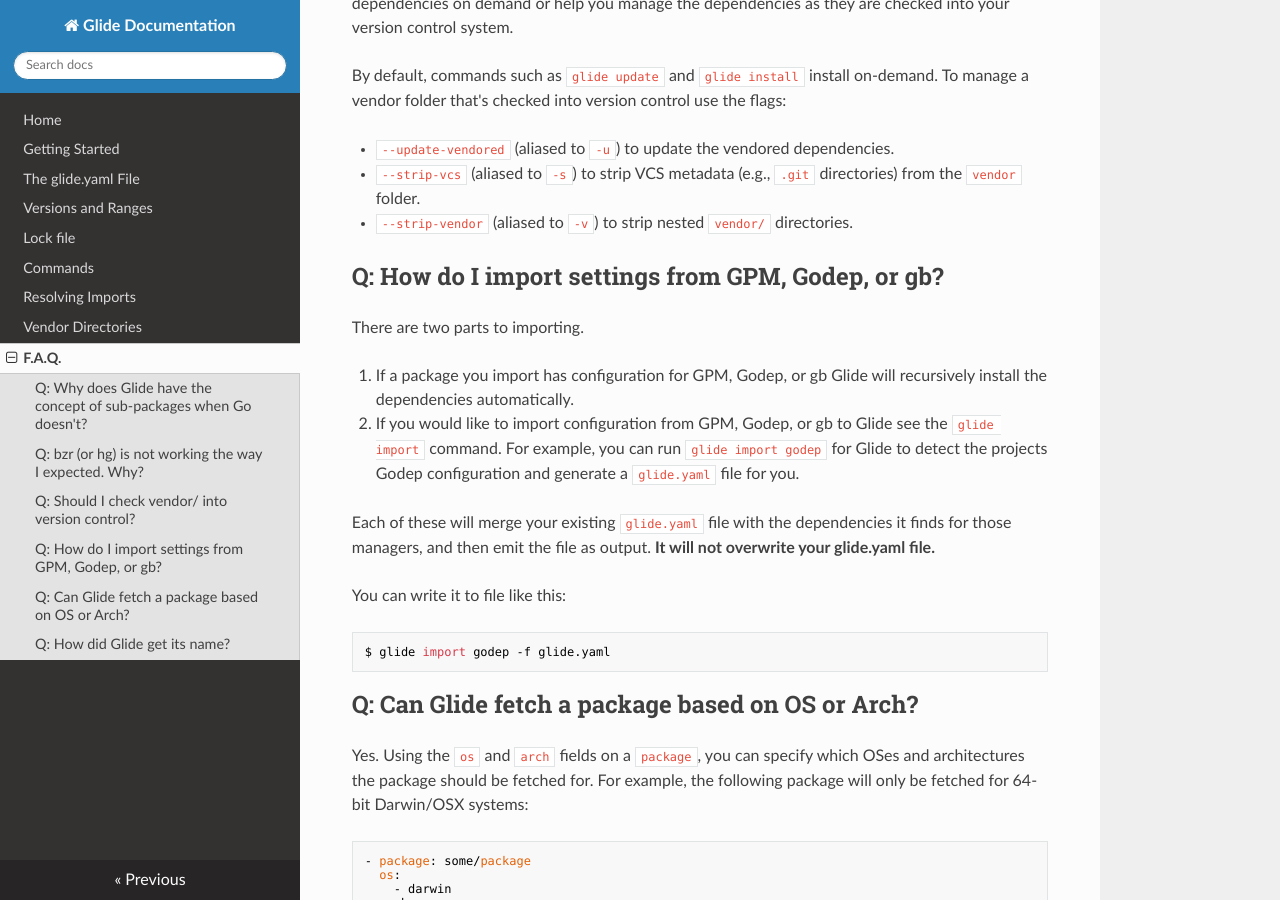
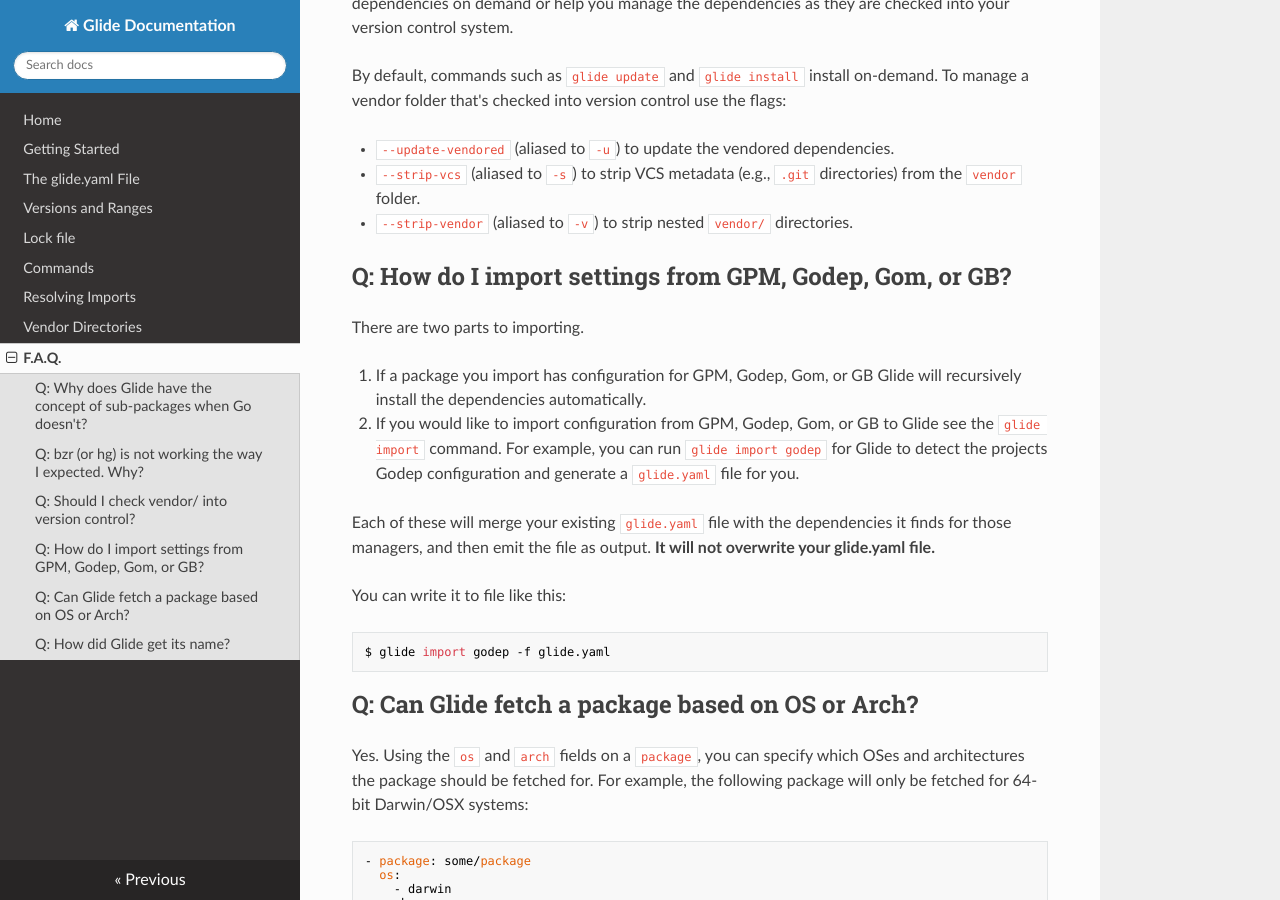
Before and after one commit to Masterminds/glide, an MkDocs documentation site: the page built from docs/faq.md, in a window 1280 px wide and 900 px high, scrolled down 608 px. Built offline with MkDocs 1.6.1, drawn with Linux system fonts in a browser that asks for light colours; nearby versions of some CDN libraries; old or Windows-style settings are respelled for this version of MkDocs.

Commit message:
Updating the docs for Gom

```diff
--- a/docs/commands.md
+++ b/docs/commands.md
@@ -31,7 +31,7 @@ You can download one or more packages to your `vendor` directory and have it add
 
     $ glide get github.com/Masterminds/cookoo
 
-When `glide get` is used it will introspect the listed package to resolve its dependencies including using Godep, GPM, and GB config files.
+When `glide get` is used it will introspect the listed package to resolve its dependencies including using Godep, GPM, Gom, and GB config files.
 
 The `glide get` command can have a [version or range](versions.md) passed in with the package name. For example,
 
@@ -45,7 +45,7 @@ Download or update all of the libraries listed in the `glide.yaml` file and put
 
     $ glide up
 
-This will recurse over the packages looking for other projects managed by Glide, Godep, gb, and GPM. When one is found those packages will be installed as needed.
+This will recurse over the packages looking for other projects managed by Glide, Godep, GB, Gom, and GPM. When one is found those packages will be installed as needed.
 
 A `glide.lock` file will be created or updated with the dependencies pinned to specific versions. For example, if in the `glide.yaml` file a version was specified as a range (e.g., `^1.2.3`) it will be set to a specific commit id in the `glide.lock` file. That allows for reproducible installs (see `glide install`).
 
--- a/docs/faq.md
+++ b/docs/faq.md
@@ -18,12 +18,12 @@ By default, commands such as `glide update` and `glide install` install on-deman
 * `--strip-vcs` (aliased to `-s`) to strip VCS metadata (e.g., `.git` directories) from the `vendor` folder.
 * `--strip-vendor` (aliased to `-v`) to strip nested `vendor/` directories.
 
-## Q: How do I import settings from GPM, Godep, or gb?
+## Q: How do I import settings from GPM, Godep, Gom, or GB?
 
 There are two parts to importing.
 
-1. If a package you import has configuration for GPM, Godep, or gb Glide will recursively install the dependencies automatically.
-2. If you would like to import configuration from GPM, Godep, or gb to Glide see the `glide import` command. For example, you can run `glide import godep` for Glide to detect the projects Godep configuration and generate a `glide.yaml` file for you.
+1. If a package you import has configuration for GPM, Godep, Gom, or GB Glide will recursively install the dependencies automatically.
+2. If you would like to import configuration from GPM, Godep, Gom, or GB to Glide see the `glide import` command. For example, you can run `glide import godep` for Glide to detect the projects Godep configuration and generate a `glide.yaml` file for you.
 
 Each of these will merge your existing `glide.yaml` file with the
 dependencies it finds for those managers, and then emit the file as
--- a/docs/getting-started.md
+++ b/docs/getting-started.md
@@ -4,7 +4,7 @@ This is a quick start guide to using Glide once you have it installed.
 
 ## Initially Detecting Project Dependencies
 
-Glide can detect the dependencies in use on a project and create an initial `glide.yaml` file for you. This detection can import the configuration from Godep, GPM, and GB. To do this change into the top level directory for the project and run:
+Glide can detect the dependencies in use on a project and create an initial `glide.yaml` file for you. This detection can import the configuration from Godep, GPM, Gom, and GB. To do this change into the top level directory for the project and run:
 
     $ glide init
 
@@ -16,7 +16,7 @@ To fetch the dependencies and set them to any versions specified in the `glide.y
 
     $ glide up
 
-The `up` is short for `update`. This will fetch any dependencies specified in the `glide.yaml` file, walk the dependency tree to make sure any dependencies of the dependencies are fetched, and set them to the proper version. While walking the tree it will make sure versions are set and configuration from Godep, GPM, and GB is imported.
+The `up` is short for `update`. This will fetch any dependencies specified in the `glide.yaml` file, walk the dependency tree to make sure any dependencies of the dependencies are fetched, and set them to the proper version. While walking the tree it will make sure versions are set and configuration from Godep, GPM, Gom, and GB is imported.
 
 The fetched dependencies are all placed in the `vendor/` folder at the root of the project. The `go` toolchain will use the dependencies here prior to looking in the `GOPATH` or `GOROOT` if you are using Go 1.6+ or Go 1.5 with the Go 1.5 Vendor Experiment enabled.
 
--- a/docs/resolving-imports.md
+++ b/docs/resolving-imports.md
@@ -14,7 +14,7 @@ From this it will attempt to figure out the external packages. External packages
 
 Again, this is the same way `go` trying to determine an external location when you use `go get`.
 
-If the project has dependency configuration stored in a Godep, GPM, or GB file that information will be used to populate the version within the `glide.yaml` file.
+If the project has dependency configuration stored in a Godep, GPM, Gom, or GB file that information will be used to populate the version within the `glide.yaml` file.
 
 ## At Update
 
@@ -28,10 +28,10 @@ That means that only imports referenced in the source are fetched.
 
 When a version control repo is fetched it does fetch the complete repo. But, it doesn't scan all the packages in the repo for dependencies. Instead, only the packages referenced in the tree are scanned with the imports being followed.
 
-Along the way configuration stored in Glide, Godep, GPM, and GB files are used to work out the version to set and fetched repos to. The first version found while walking the import tree wins.
+Along the way configuration stored in Glide, Godep, GPM, Gom, and GB files are used to work out the version to set and fetched repos to. The first version found while walking the import tree wins.
 
 ### All Possible Dependencies
 
 Using the `--all-dependencies` flag on `glide update` will change the behavior of the scan. Instead of walking the import tree it walks the filesystem and fetches all possible packages referenced everywhere. This downloads all packages in the tree. Even those not referenced in an applications source or in support of the applications imports.
 
-As in other cases, Glide, Godep, GPM, and GB files are used to set the version of the fetched repo.
+As in other cases, Glide, Godep, GPM, Gom, and GB files are used to set the version of the fetched repo.
```
Also changed, not shown: README.md (+3 -3 lines), docs/index.md (+1 -1 lines).
